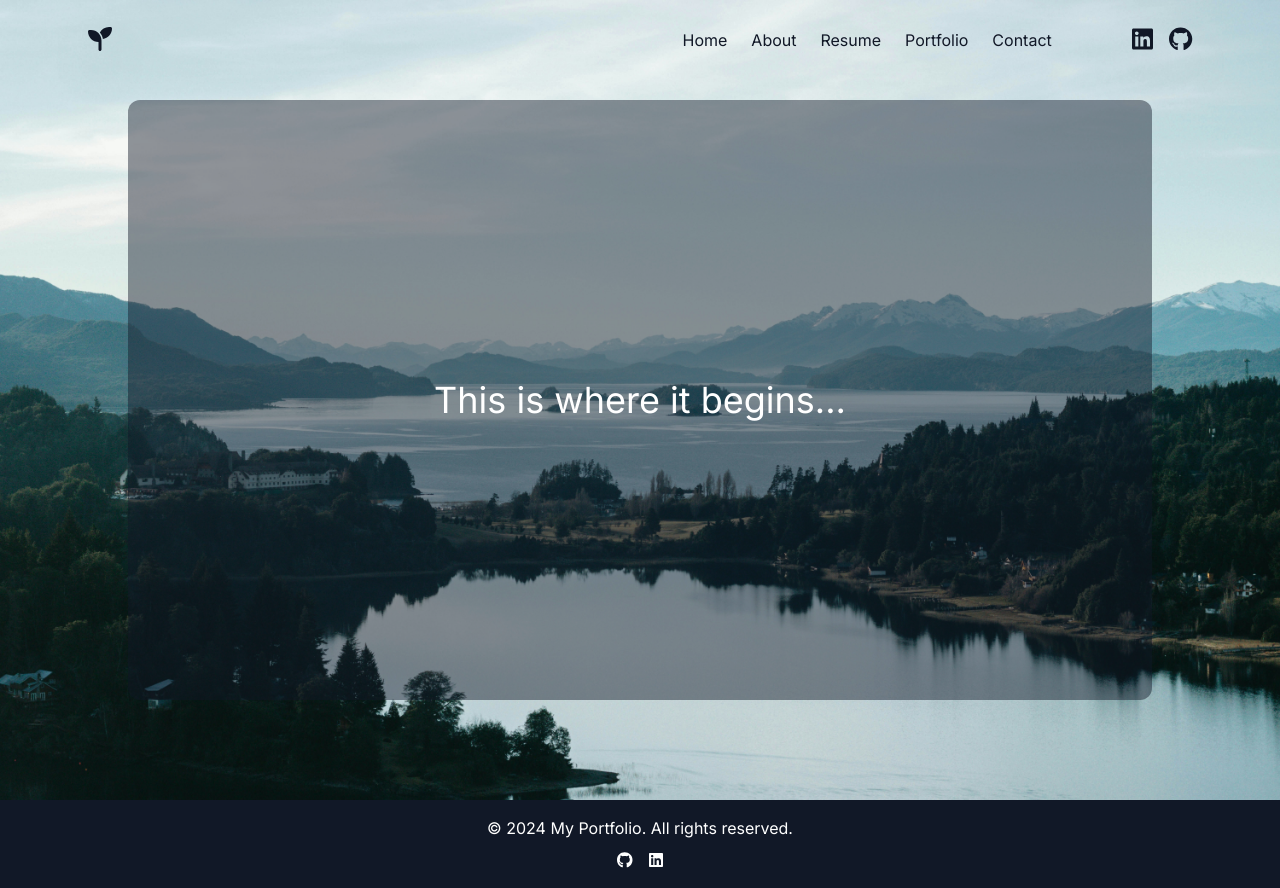
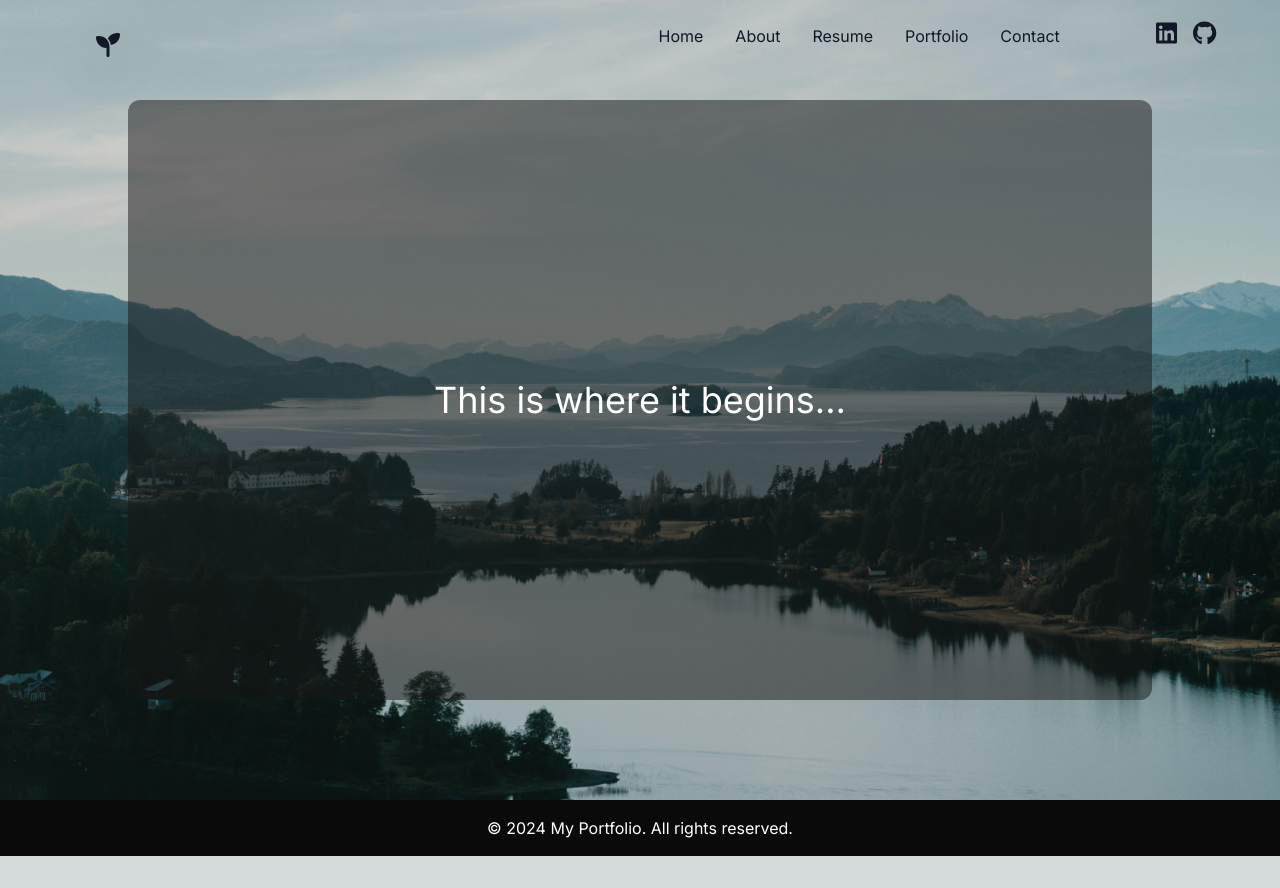
Before and after one commit to AdonisS2004/portfolio, a Next.js app: page / in a window 1280 px wide. After the commit the page ends 856 px from the top, so only its background shows below. Built offline with nearby package versions, Linux system fonts and the light colour scheme.

Commit message:
Reactive navigation bar

```diff
--- a/src/app/components/Footer.tsx
+++ b/src/app/components/Footer.tsx
@@ -3,17 +3,17 @@ import { FontAwesomeIcon } from "@fortawesome/react-fontawesome";
 
 export default function Footer() {
     return (
-        <footer className="bg-gray-900 text-white py-4">
+        <footer className="bg-neutral-950 text-white py-4">
             <div className="container mx-auto px-4 text-center">
                 <p>&copy; 2024 My Portfolio. All rights reserved.</p>
-                <div className="mt-2">
+                {/* <div className="mt-2">
                     <a href="https://github.com/AdonisS2004" className="hover:text-gray-400 mx-2">
                         <FontAwesomeIcon icon={faGithub} />
                     </a>
                     <a href="https://www.linkedin.com/in/adonis-serrano/" className="hover:text-gray-400 mx-2">
                         <FontAwesomeIcon icon={faLinkedin} />
                     </a>
-                </div>
+                </div> */}
             </div>
         </footer>
     );
--- a/src/app/components/Header.tsx
+++ b/src/app/components/Header.tsx
@@ -4,9 +4,15 @@ import { faSeedling } from "@fortawesome/free-solid-svg-icons";
 import { faLinkedin, faGithub} from "@fortawesome/free-brands-svg-icons";
 
 export default function Header() {
+  const list_item_css = [
+    'pt-6', 'pb-4', 'px-4', 'border-b-4', 'bg-neutral-200', 'bg-opacity-0',
+    'border-black', 'border-opacity-0', 'hover:border-opacity-100',
+    'hover:bg-opacity-40','hover:shadow-md', 'hover:text-neutral-600',
+  'transition', 'ease-in-out', 'duration-300']
+
   return (
-    <header className = "fixed top-0 left-0 right-0 z-10 bg-opacity-0 text-gray-900 flex justify-between items-center p-6">
-      <span id="logo" className="lg:mx-16">
+    <header className = "fixed top-0 left-0 right-0 z-50 bg-opacity-0 text-gray-900 flex justify-between items-center">
+      <span id="logo" className="lg:mx-16 pt-6 px-8">
         <FontAwesomeIcon
         icon={faSeedling}
         className="text-2xl hover:text-blue-500 drop-shadow-2xl"
@@ -20,12 +26,12 @@ export default function Header() {
         />
       </span>
       <nav className = "hidden md:flex md:items-center md:gap-x-4">
-        <ul className = "md:flex md:items-center md:gap-x-4 md:space-x-2">
-          <li className = "hover:text-blue-500 drop-shadow-2xl"><a href="#">Home</a></li>
-          <li className = "hover:text-blue-500 drop-shadow-2xl"><a href="#">About</a></li>
-          <li className = "hover:text-blue-500 drop-shadow-2xl"><a href="#">Resume</a></li>
-          <li className = "hover:text-blue-500 drop-shadow-2xl"><a href="#">Portfolio</a></li>
-          <li className = "hover:text-blue-500 drop-shadow-2xl"><a href="#">Contact</a></li>
+        <ul className = "md:flex md:items-center ">
+          <li className = {list_item_css.join(' ')}><a href="#">Home</a></li>
+          <li className = {list_item_css.join(' ')}><a href="#">About</a></li>
+          <li className = {list_item_css.join(' ')}><a href="#">Resume</a></li>
+          <li className = {list_item_css.join(' ')}><a href="#">Portfolio</a></li>
+          <li className = {list_item_css.join(' ')}><a href="#">Contact</a></li>
         </ul>
         <ul className="flex items-center gap-x-4 md:mx-8 lg:mx-16 text-2xl">
           <li className="hover:text-blue-500 drop-shadow-2xl"><a href="https://www.linkedin.com/in/adonis-serrano/"><FontAwesomeIcon icon={faLinkedin} /></a></li>
--- a/src/app/components/Landing.tsx
+++ b/src/app/components/Landing.tsx
@@ -1,6 +1,6 @@
 export default function Landing() {
     return (
-        <main className="w-4/5 h-3/4 rounded-xl bg-gray-900 bg-opacity-45 flex justify-center items-center text-white">
+        <main className="w-4/5 h-3/4 rounded-xl bg-neutral-900 bg-opacity-50 z-30 flex justify-center items-center text-white">
             <h1 className="text-4xl">This is where it begins...</h1>
         </main>
     )
--- a/src/app/components/Layout.tsx
+++ b/src/app/components/Layout.tsx
@@ -6,7 +6,8 @@ export default function Layout({ children }: { children: React.ReactNode }) {
     <div>
         <Header />
         <main className="w-screen h-screen bg-landing-image bg-fixed bg-cover flex justify-center items-center">
-            {children}
+          <div className="bg-neutral-900 bg-opacity-20 fixed left-0 top-0 right-0 z-10 w-screen h-screen"></div> {/* opacity overlay for bakcground image */}
+          {children}
         </main>
         <Footer />
     </div>
```
